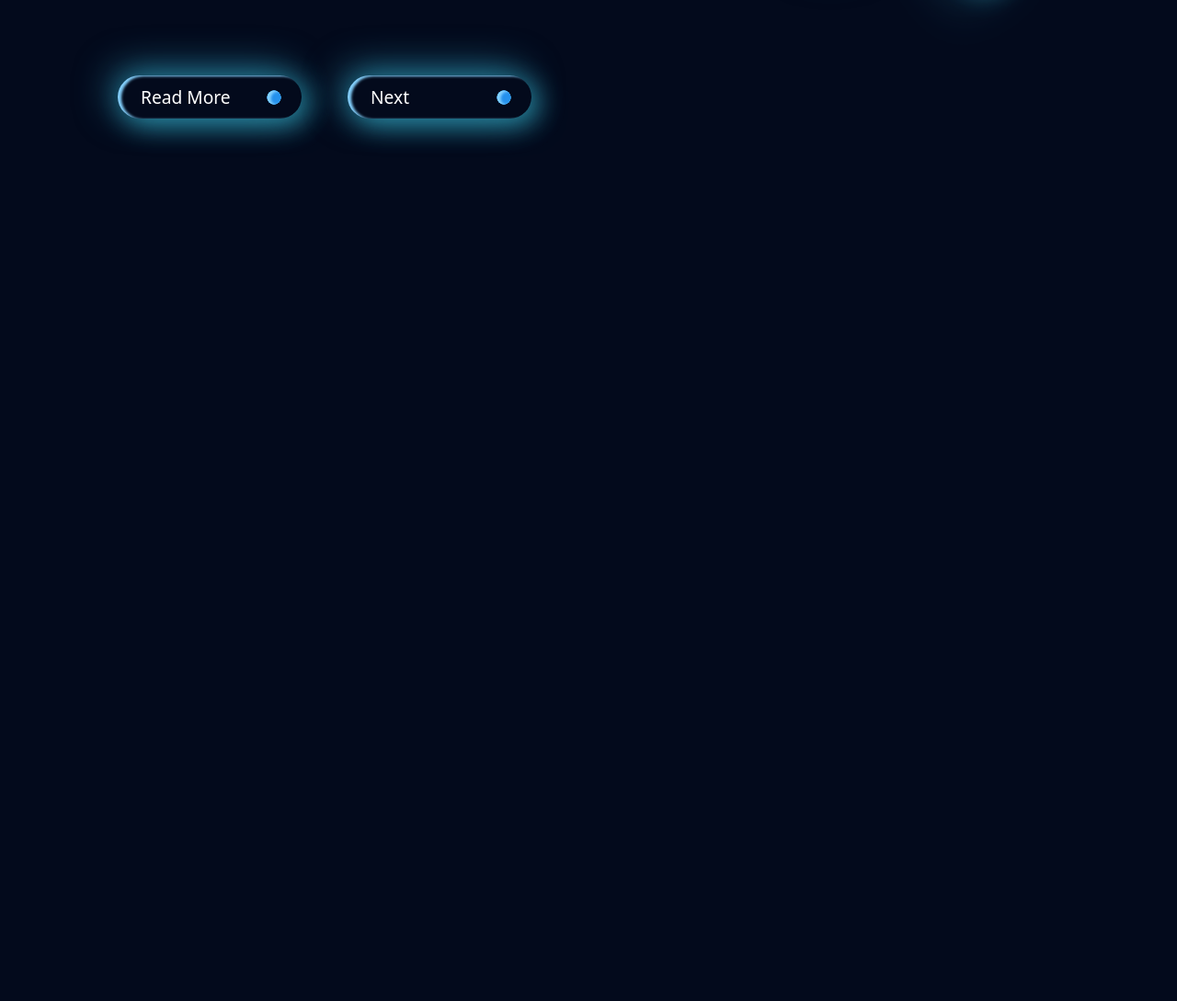
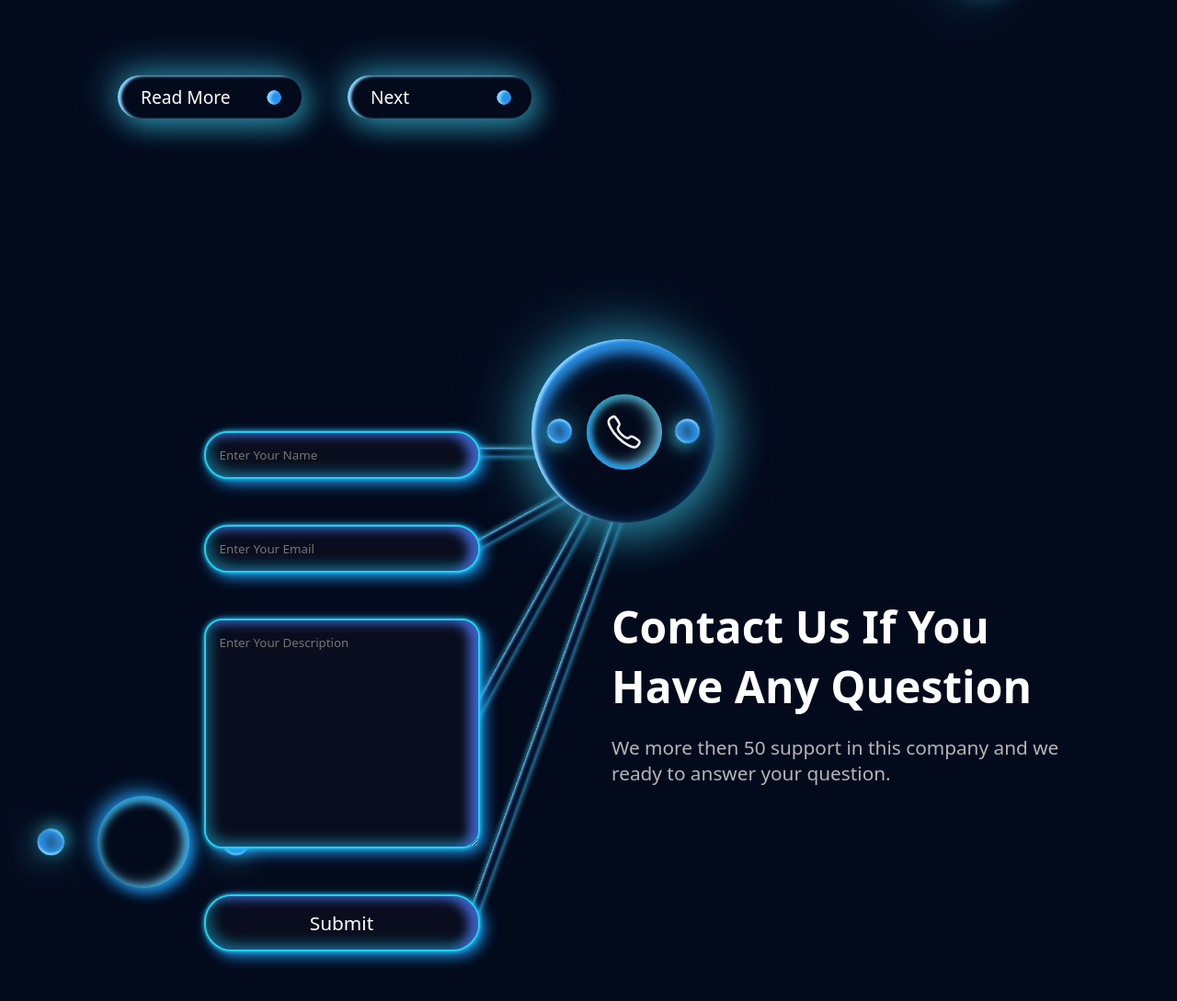
Before and after one commit to freetimezp/js-portfolio-57-css-animation, a plain HTML site: page index.html in a window 1280 px wide. Shown: the part 2514-3603 px from the top of the page at 92% size. Before the commit the page ends 2813 px from the top, so only its background shows below. Drawn offline with nearby package versions, Linux system fonts and the light colour scheme.

Commit message:
05. js-portfolio-57-css-animation. Contact section.

```diff
--- a/assets/css/style.css
+++ b/assets/css/style.css
@@ -559,6 +559,7 @@ p {
         -7px -7px 40px #28829dc7,
         7px 7px 30px #2fa0b9e0,
         inset 4px 1px 3px #85d2ff;
+
     text-decoration: none;
     width: 200px;
     border-radius: 30px;
@@ -613,13 +614,194 @@ p {
     z-index: -1;
 }
 
+/** blog end **/
 
 
 
+/** contact start **/
+.contact {
+    display: grid;
+    grid-template-columns: repeat(2, 1fr);
+    align-items: center;
+    grid-gap: 50px;
+}
 
+form {
+    display: flex;
+    flex-direction: column;
+    grid-gap: 50px;
+    margin: 0 auto;
+    position: relative;
+}
 
+.contact input,
+.contact textarea,
+.contact button {
+    width: 300px;
+    padding: 15px;
+    box-shadow:
+        0px 0px 5px #21d0f3,
+        5px 5px 15px #23a4ffe8,
+        inset -10px 3px 12px #3e5ec2,
+        inset 5px -6px 14px #125f73;
 
+    background: #0a0d1d;
+    border-radius: 30px;
+    border: 2px solid #21d0f3;
+    outline: none;
+    color: #fff;
+}
 
+.contact textarea {
+    height: 250px;
+    border-radius: 20px;
+}
 
+.contact button {
+    font-size: 1.3rem;
+    cursor: pointer;
+}
 
-/** blog end **/
+.line1 {
+    content: '';
+    width: 100px;
+    height: 10px;
+    box-shadow:
+        0px 0px 5px #28829dc7,
+        0px 0px 6px #2fa0b9e0,
+        inset -1px 1px 3px #85d2ff,
+        inset 3px 0px 5px #2192f3;
+
+    position: absolute;
+    top: 4%;
+    left: 111%;
+    transform: translate(-50%, -50%);
+    z-index: -2;
+}
+
+.line2 {
+    content: '';
+    width: 160px;
+    height: 10px;
+    box-shadow:
+        0px 0px 5px #28829dc7,
+        0px 0px 6px #2fa0b9e0,
+        inset -1px 1px 3px #85d2ff,
+        inset 3px 0px 5px #2192f3;
+
+    position: absolute;
+    top: 17%;
+    left: 116%;
+    transform: translate(-50%, -50%) rotate(331deg);
+    z-index: -2;
+}
+
+.line3 {
+    content: '';
+    width: 320px;
+    height: 10px;
+    box-shadow:
+        0px 0px 5px #28829dc7,
+        0px 0px 6px #2fa0b9e0,
+        inset -1px 1px 3px #85d2ff,
+        inset 3px 0px 5px #2192f3;
+
+    position: absolute;
+    top: 31%;
+    left: 123%;
+    transform: translate(-50%, -50%) rotate(299deg);
+    z-index: -2;
+}
+
+.line4 {
+    content: '';
+    width: 500px;
+    height: 10px;
+    box-shadow:
+        0px 0px 5px #28829dc7,
+        0px 0px 6px #2fa0b9e0,
+        inset -1px 1px 3px #85d2ff,
+        inset 3px 0px 5px #2192f3;
+
+    position: absolute;
+    top: 56%;
+    left: 123%;
+    transform: translate(-50%, -50%) rotate(290deg);
+    z-index: -2;
+}
+
+.form-bg,
+.form-bg2,
+.footer-bg {
+    content: '';
+    width: 200px;
+    height: 200px;
+    border-radius: 50%;
+    background: #030a1c;
+    box-shadow:
+        -7px -7px 70px #28829dc7,
+        7px 7px 50px #2fa0b9e0,
+        inset 4px 1px 3px #85d2ff,
+        inset 4px 10px 25px #2192f3,
+        inset 4px 11px 13px #3e85c2;
+
+    position: absolute;
+    top: 0%;
+    left: 152%;
+    transform: translate(-50%, -50%);
+    z-index: -2;
+}
+
+.form-bg2 {
+    width: 100px;
+    height: 100px;
+    top: 79%;
+    left: -22%;
+    box-shadow:
+        -5px -5px 20px #23a4ffc7,
+        5px 5px 15px #23a4ffe0,
+        inset -2px 2px 9px #21a0f3,
+        inset 1px 5px 11px #3ea4c2,
+        inset -4px -1px 15px #81e1ff;
+}
+
+.icon-position2 {
+    position: absolute;
+    top: 30%;
+    left: 30%;
+    transform: translate(-50%, -50%);
+}
+
+.icon1,
+.icon2,
+.icon3,
+.icon4 {
+    position: absolute;
+    transition: .2s ease-out;
+}
+
+.icon-position2 ion-icon {
+    font-size: 2.6rem;
+    color: #f1f1f1;
+    transition: .4s;
+    cursor: pointer;
+    padding: 20px;
+    z-index: 1;
+    border-radius: 50%;
+    box-shadow:
+        inset 3px -4px 7px #21a0f3,
+        inset 3px 4px 8px #3ea4c2,
+        inset -5px -2px 18px #81e1ff;
+}
+
+.icon2,
+.icon3,
+.icon4 {
+    opacity: 0;
+}
+
+.contact .text p {
+    margin-bottom: 0;
+}
+
+/** contact end **/
--- a/index.html
+++ b/index.html
@@ -218,6 +218,59 @@
         </div>
     </section>
 
+    <!-- CONTACT -->
+    <section>
+        <div class="contact">
+            <form>
+                <div class="line1"></div>
+                <div class="line2"></div>
+                <div class="line3"></div>
+                <div class="line4"></div>
+
+                <div class="form-bg">
+                    <div class="circle-stars" style="animation: roti2 4s linear forwards infinite; height: 315px;">
+                        <div class="circle-star1"></div>
+                        <div class="circle-star2"></div>
+                    </div>
+
+                    <div class="icon-position2">
+                        <div class="icon1">
+                            <ion-icon name="call-outline"></ion-icon>
+                        </div>
+                        <div class="icon2">
+                            <ion-icon name="person-outline"></ion-icon>
+                        </div>
+                        <div class="icon3">
+                            <ion-icon name="mail-outline"></ion-icon>
+                        </div>
+                        <div class="icon4">
+                            <ion-icon name="receipt-outline"></ion-icon>
+                        </div>
+                    </div>
+                </div>
+                <div class="form-bg2">
+                    <div class="circle-stars" style="animation: roti2 4s linear reverse infinite; height: 400px;">
+                        <div class="circle-star1"></div>
+                        <div class="circle-star2"></div>
+                    </div>
+                </div>
+
+
+                <input type="text" name="" id="" placeholder="Enter Your Name">
+                <input type="email" placeholder="Enter Your Email">
+                <textarea name="" id="" cols="30" rows="10" placeholder="Enter Your Description"></textarea>
+                <button type="submit">Submit</button>
+            </form>
+
+            <div class="text">
+                <h1>Contact Us If You Have Any Question</h1>
+                <p>
+                    We more then 50 support in this company and we ready to
+                    answer your question.
+                </p>
+            </div>
+        </div>
+    </section>
 
 
 
```
